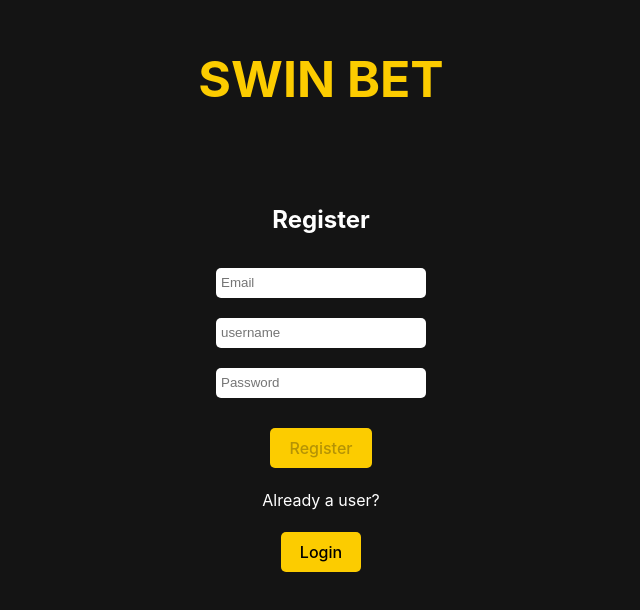
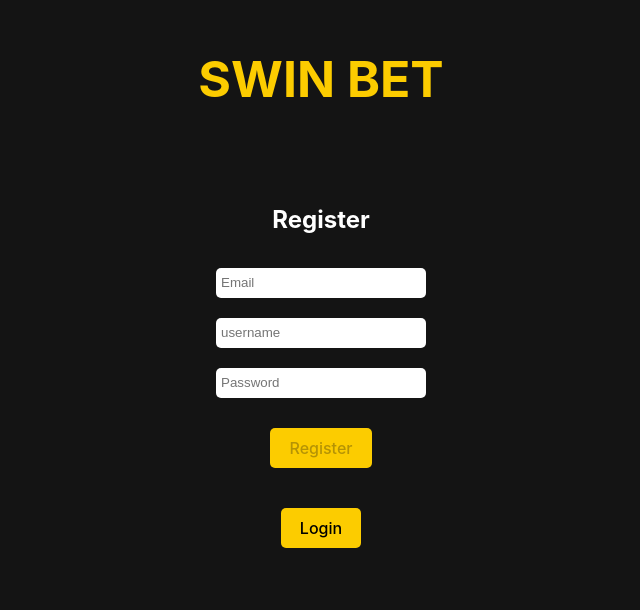
Before and after one commit to LukeNSaunders/Swin-Scraper, a React (Vite) app in the folder client/: page /register in a window 1280 px wide. Shown: the top 610 px of the page, without its empty margins (319-959 px from the left). Built offline with nearby package versions, Linux system fonts and the light colour scheme; no server answers.

Commit message:
feat changes client register

```diff
--- a/client/src/components/DisplayEvents.tsx
+++ b/client/src/components/DisplayEvents.tsx
@@ -15,6 +15,7 @@ export default function DisplayEvents({ event }: DisplayEventProps) {
 
   const baseURL: string = 'https://sports.bwin.com';
 
+  // function will keep fetching until response from server is sent back.
   const handleDisplayOdds = async () => {
     if (!isClicked && !eventOdds.length && !isLoading) {
       setIsLoading(true);
--- a/client/src/components/Register.tsx
+++ b/client/src/components/Register.tsx
@@ -1,7 +1,6 @@
 import { useState, ChangeEvent, FormEvent} from "react";
 import { useNavigate } from "react-router-dom";
 import { registerUser } from "../utils/apiService";
-import { UserProps } from "../types/user";
 import "./Register.css";
 
 const initialState = {
@@ -13,7 +12,6 @@ const initialState = {
 const Register = ({setUser} : any )=> {
   const navigate = useNavigate();
   const [state, setState] = useState(initialState);
-  const [exists, setExists] = useState(false);
 
   const handleChange = (e:ChangeEvent<HTMLInputElement>) => {
     const { name, value } = e.target;
@@ -91,8 +89,6 @@ const Register = ({setUser} : any )=> {
             Register
           </button>
         </form>
-        {exists ? <p> User already exists. Please login</p> : "Already a user?"}
-        <br></br>
         <button onClick={loginHandle} className="form-submit">
           Login
         </button>
--- a/client/src/utils/apiService.ts
+++ b/client/src/utils/apiService.ts
@@ -56,6 +56,8 @@ export const fetchRacingEvents = async (pageUrl: string) => {
   }
 };
 
+// FETCH HORSE NAMES AND ODDS BY EVENT URL
+
 export const fetchEventOdds = async (eventUrl: string) => {
   const token = localStorage.getItem('token');
 
```
